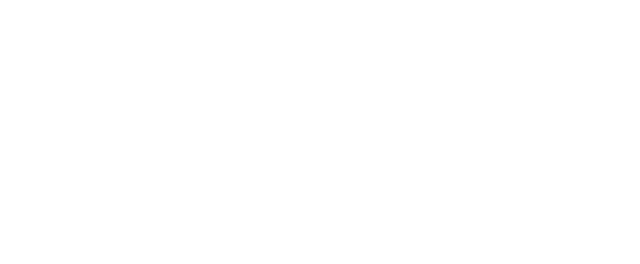
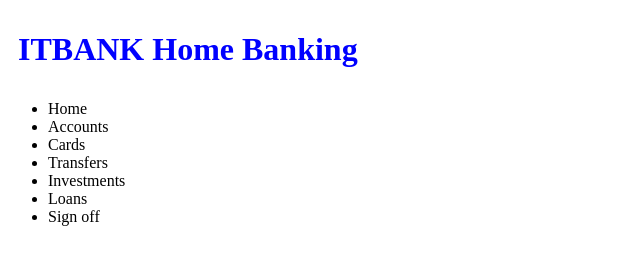
Before and after one commit to GonzaGalfre/HTML-CSS, a plain HTML site: page index.html in a window 1280 px wide. Shown: the whole page, without its empty margins (0-640 px from the left). Drawn offline with Linux system fonts and the light colour scheme.

Commit message:
Creacion de documento de estilo

```diff
--- a/index.html
+++ b/index.html
@@ -4,9 +4,27 @@
     <meta charset="UTF-8">
     <meta http-equiv="X-UA-Compatible" content="IE=edge">
     <meta name="viewport" content="width=device-width, initial-scale=1.0">
-    <title>Document</title>
+    <link rel="stylesheet" href="styles.css">
+    <title>ITBANK</title>
 </head>
 <body>
 
+    <div class="title">
+        <h1>
+            ITBANK Home Banking
+        </h1>
+    </div>
+
+    <div class="lista">
+        <ul>
+            <li>Home</li>
+            <li>Accounts</li>
+            <li>Cards</li>
+            <li>Transfers</li>
+            <li>Investments</li>
+            <li>Loans</li>
+            <li>Sign off</li>
+        </ul>
+    </div>
 </body>
 </html>
--- /dev/null
+++ b/styles.css
@@ -0,0 +1,11 @@
+html {
+    box-sizing: border-box;
+  }
+  *, *:before, *:after {
+    box-sizing: inherit;
+  }
+
+h1 {
+    color: blue;
+    padding: 10px;
+}
```
